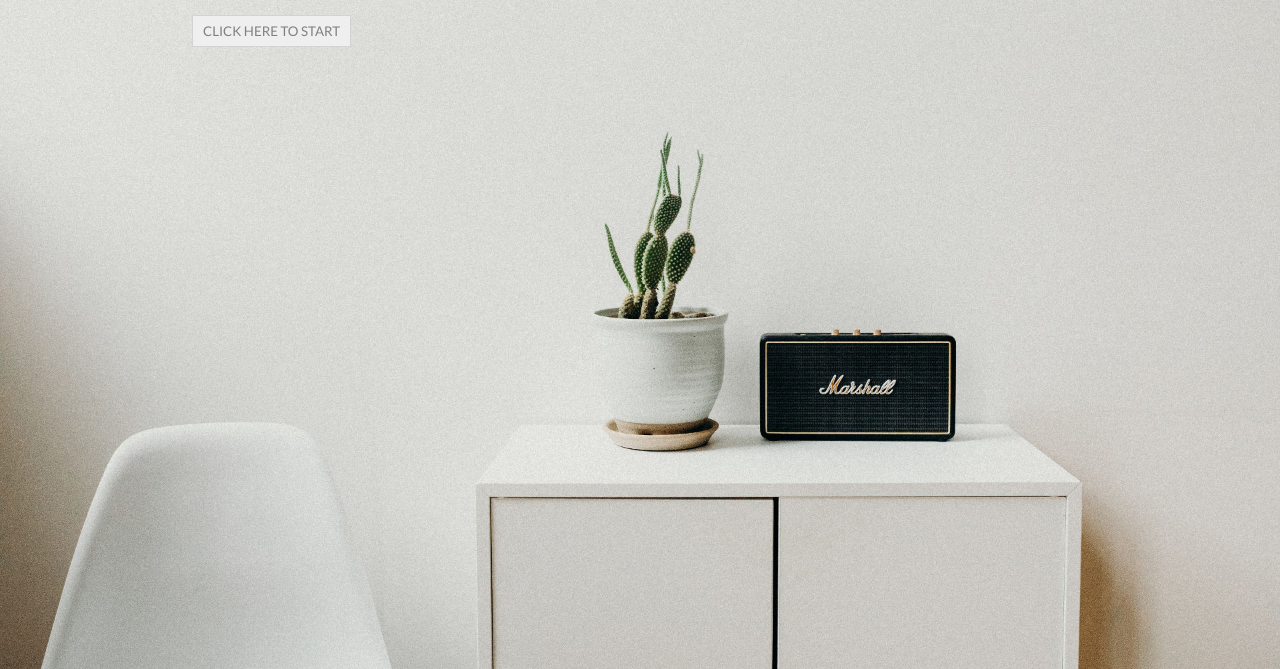
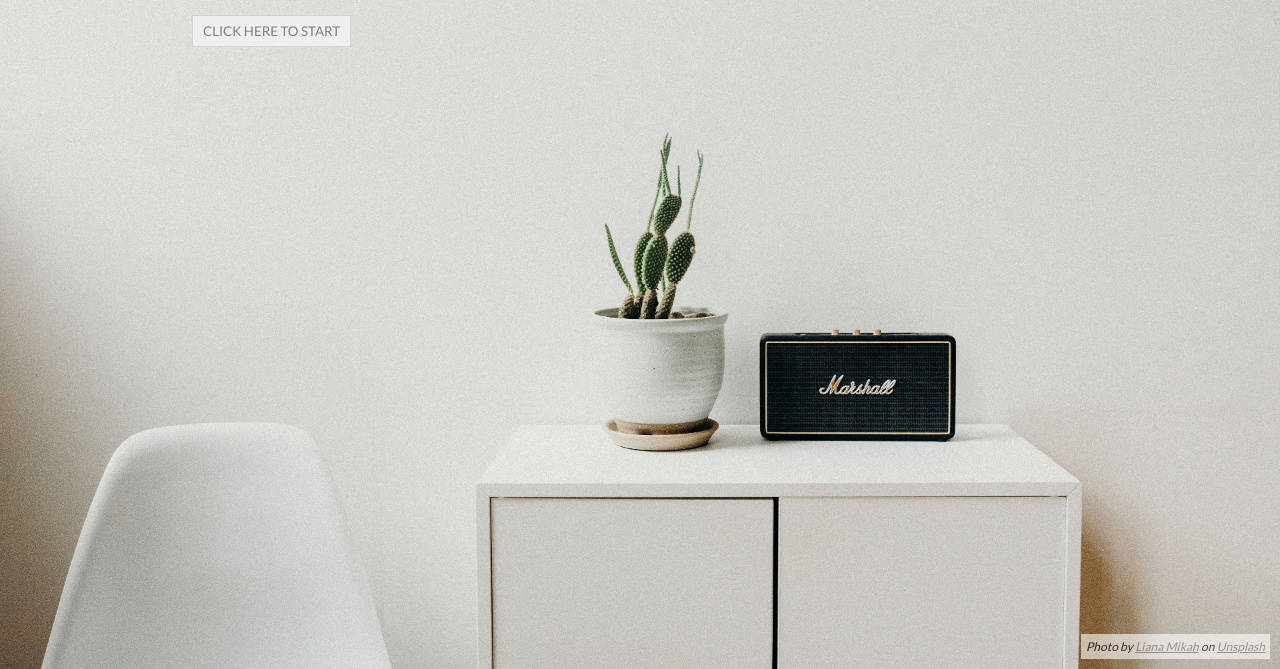
Before and after one commit to maryzhenghan/app_weathervane, a plain HTML site: page index.html in a window 1280 px wide. Shown: the part 131-800 px from the top of the page. Drawn offline with nearby package versions, Linux system fonts and the light colour scheme; some packages are replaced by stand-ins of ours; a web font is replaced by a local one.

Commit message:
Add photo attribution for Unsplash API

```diff
--- a/index.css
+++ b/index.css
@@ -76,6 +76,25 @@ label {
 
 /* RESULTS PAGE */
 
+.photo-attr {
+	position: fixed;
+	bottom: 0;
+	right: 0;
+	margin: 10px;
+	padding: 5px;
+	opacity: 0.6;
+
+	font-family: 'Lato', sans-serif;
+	font-size: 12px;
+	font-style: italic;
+
+	background-color: white;
+}
+
+.unsplash-attr:link, .unsplash-attr:visited, .unsplash-attr:hover, .unsplash-attr:active {
+	color: grey;
+}
+
 .map {
 	margin-bottom: 5px;
 }
--- a/index.html
+++ b/index.html
@@ -53,6 +53,11 @@
 			<iframe width="400" height="80" frameborder="0" allow="encrypted-media" allowtransparency="true" class="js-playlistiframe"></iframe>
 			<button class="js-restartbutton">Get another playlist</p>
 		</section>
+
+		<footer role="contentinfo">
+			<div class="photo-attr">Photo by <span class="js-unsplashattr"><a href="https://unsplash.com/@lianamikah?utm_source=weatherVaneByMaryHan&utm_medium=referral" target="_blank" class="js-unsplashattr-artist unsplash-attr">Liana Mikah</a></span> on <a href="https://unsplash.com/?utm_source=weatherVaneByMaryHan&utm_medium=referral" target="_blank" class="unsplash-attr">Unsplash</a>
+			</div>
+		</footer>
 	</main>
 
 	<script src="https://code.jquery.com/jquery-3.3.1.js"></script>
--- a/index.js
+++ b/index.js
@@ -15,6 +15,10 @@ function changeBg(unsplashData) {
 	const unsplashBgUrl = unsplashData.urls.full;
 	$('html').css("background", `url('${unsplashBgUrl}') no-repeat center center fixed`);
 	$('html').css("background-size", "cover");
+
+	const unsplashUser = unsplashData.user.username;
+	const unsplashName = unsplashData.user.name;
+	$('.js-unsplashattr').html(`<a href="https://unsplash.com/@${unsplashUser}?utm_source=weatherVaneByMaryHan&utm_medium=referral" target="_blank" class="js-unsplashattr-artist unsplash-attr">${unsplashName}</a>`);
 }
 
 function getUnsplashData(weatherIcon, callback) {
```
